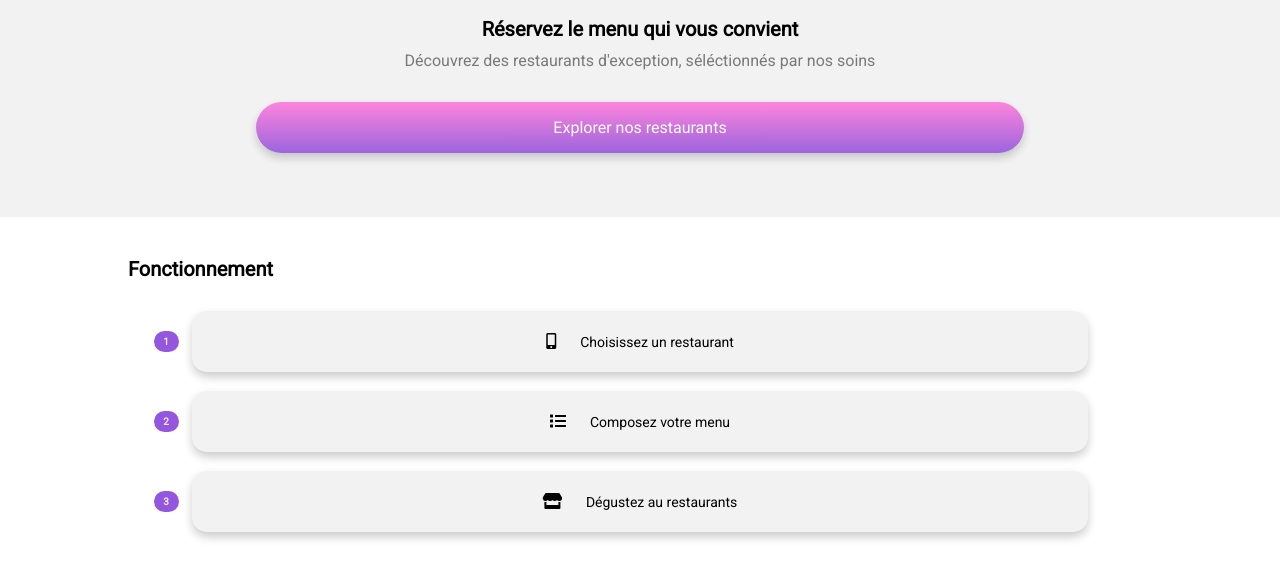
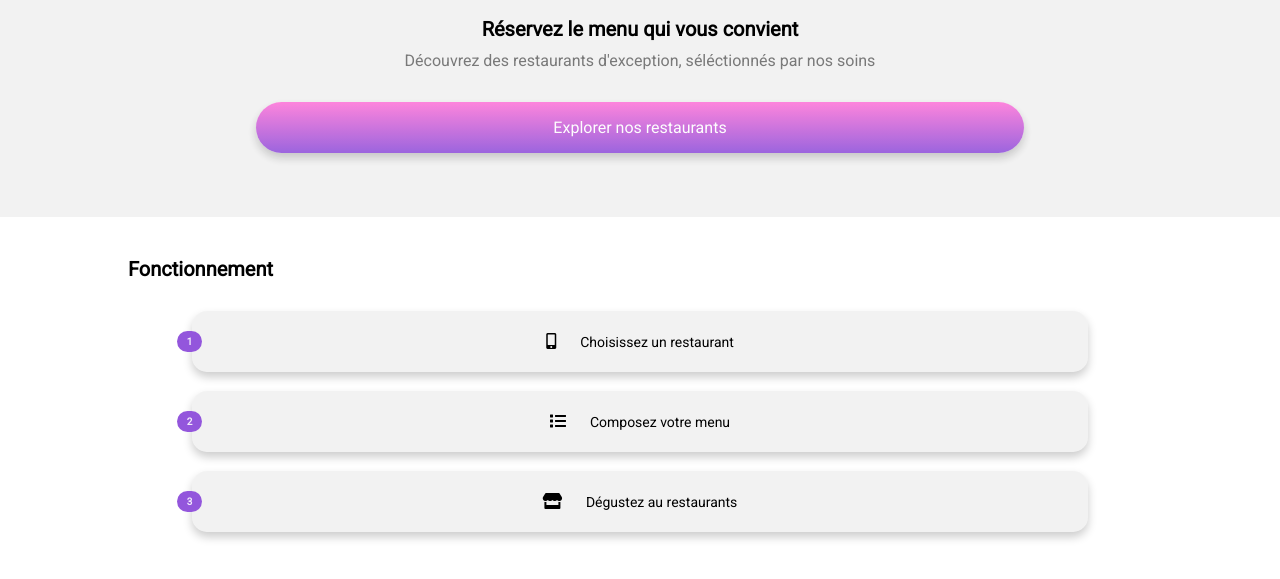
Before and after one commit to ycFreddy/Freddycornil_3_19072021, a plain HTML site: page index.html in a window 1280 px wide. Shown: the part 105-684 px from the top of the page. Drawn offline with Linux system fonts and the light colour scheme; a web font is replaced by a local one.

Commit message:
maj-full-sass

```diff
--- a/sass/Composants/_boutons.scss
+++ b/sass/Composants/_boutons.scss
@@ -24,6 +24,7 @@
 }
 
 .btn-fonctionnement {
+  position: relative;
   @include bordure;
   border-radius: 15px;
   height: 100%;
@@ -48,7 +49,8 @@
   }
   &-num {
     position: absolute;
-    left: 12%;
+    top: 22px;
+    left: -15px;
     margin-top: -2px;
     width: 25px;
     color: lighten($couleur-primaire, 35%);
```
Also changed, not shown: public/css/main.css.
